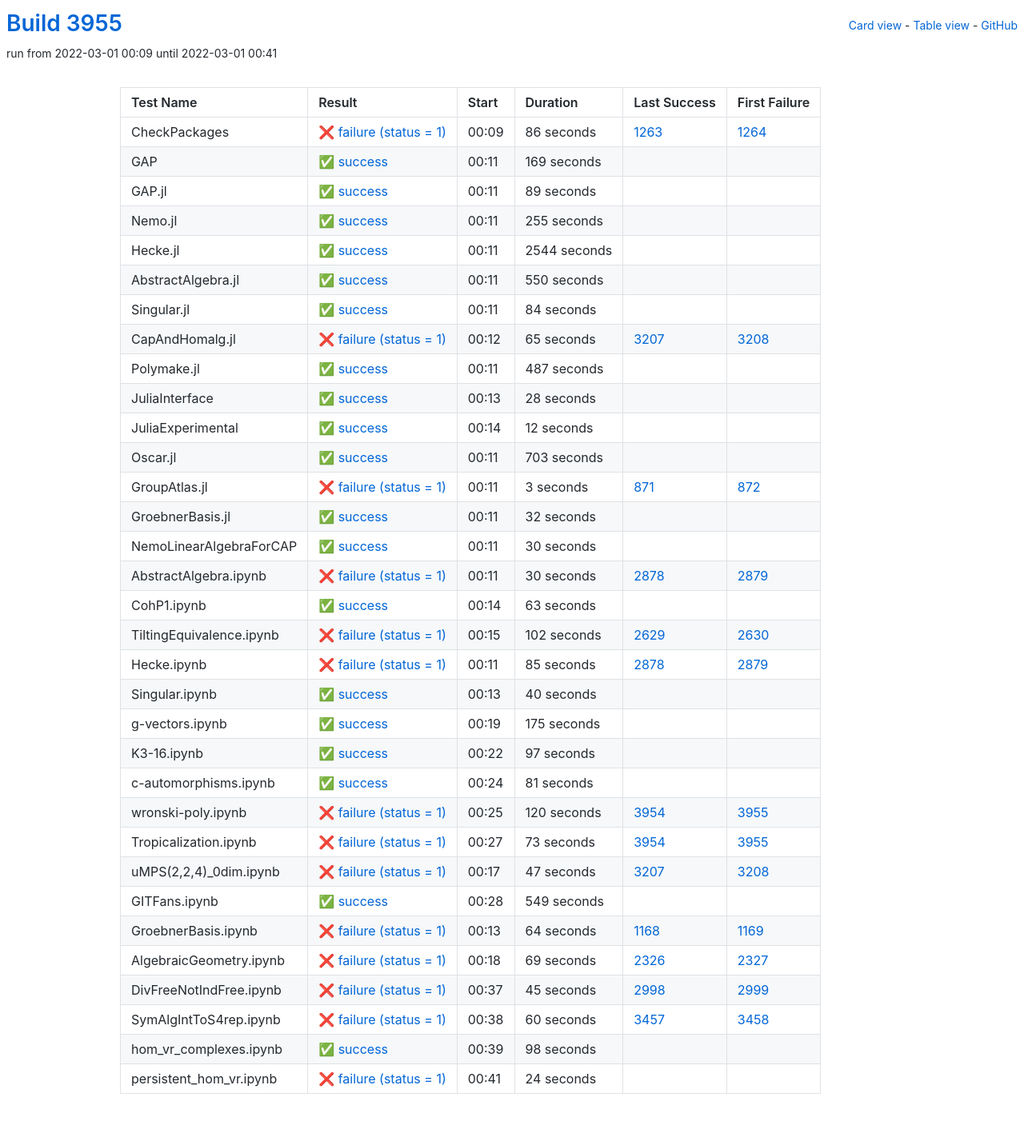
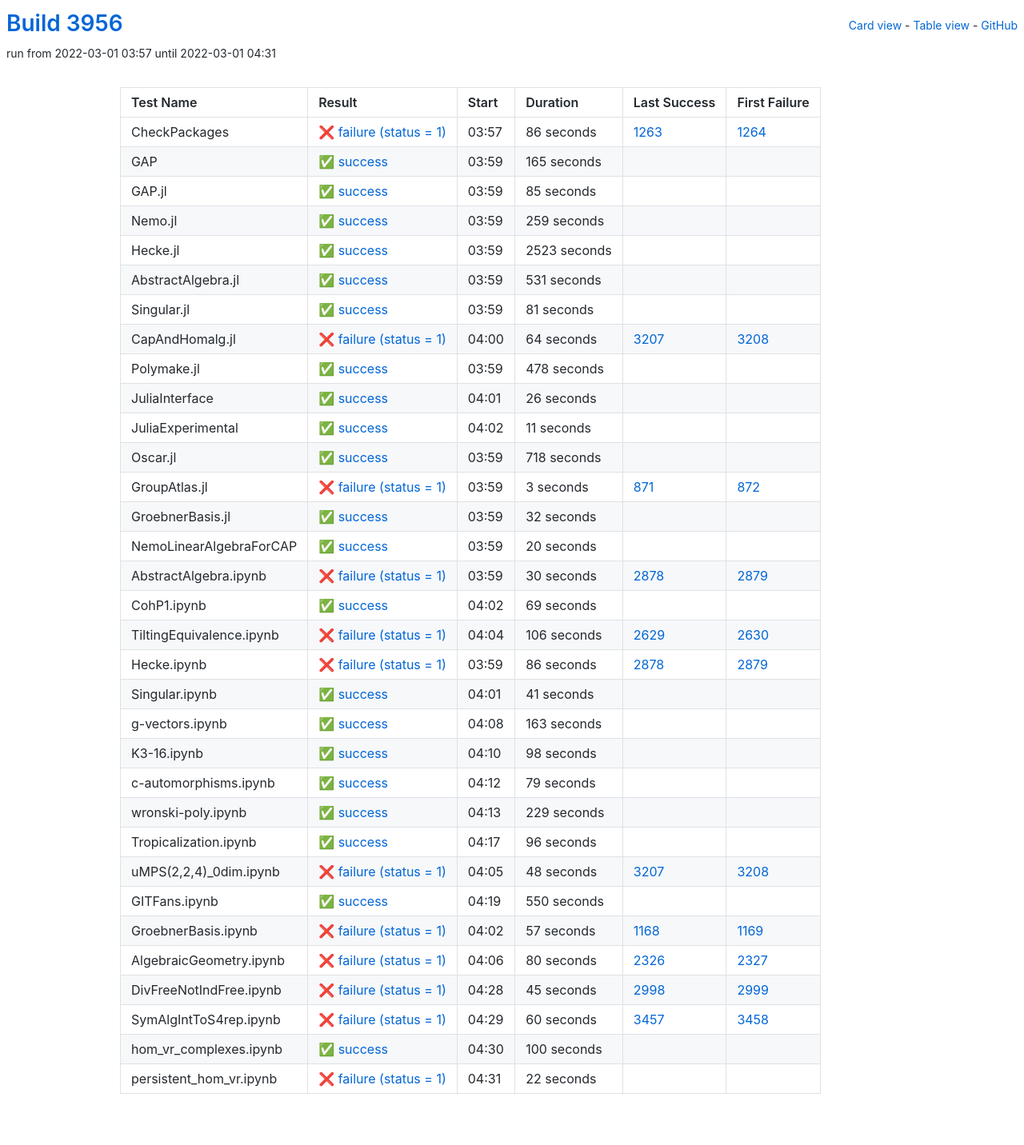
Before and after one commit to oscar-system/oscar-ci-status-stable, a Jekyll site: the page built from table.html, in a window 1280 px wide. Shown: the whole page at 80% size. Built offline with Jekyll 4.4.1, drawn with Linux system fonts in a browser that asks for light colours.

Commit message:
Build #3956

```diff
--- a/_data/ci.yml
+++ b/_data/ci.yml
@@ -1,6 +1,6 @@
 ---
-build: 3955
-build_url: https://oscarci.mathematik.uni-kl.de/job/oscar-stable/3955/
+build: 3956
+build_url: https://oscarci.mathematik.uni-kl.de/job/oscar-stable/3956/
 job: oscar-stable
 organization: oscar-system
 repo: oscar-ci-status-stable
@@ -8,8 +8,8 @@ repourl: https://github.com/oscar-system/oscar-ci-status-stable
 tests:
 - name: CheckPackages
   id: checkpackages
-  log: https://oscarci.mathematik.uni-kl.de/job/oscar-stable/3955/artifact/logs/build-3955/CheckPackages.log
-  start: 2022-03-01 00:09
+  log: https://oscarci.mathematik.uni-kl.de/job/oscar-stable/3956/artifact/logs/build-3956/CheckPackages.log
+  start: 2022-03-01 03:57
   success: false
   exitcode: 1
   status: failure
@@ -20,140 +20,140 @@ tests:
   first_failure_url: https://oscarci.mathematik.uni-kl.de/job/oscar-stable/1264/
 - name: GAP
   id: gap
-  log: https://oscarci.mathematik.uni-kl.de/job/oscar-stable/3955/artifact/logs/build-3955/GAP.log
-  start: 2022-03-01 00:11
+  log: https://oscarci.mathematik.uni-kl.de/job/oscar-stable/3956/artifact/logs/build-3956/GAP.log
+  start: 2022-03-01 03:59
   success: true
   exitcode: 0
   status: success
-  duration: 169
+  duration: 165
   last_success: false
   last_success_url:
   first_failure: false
   first_failure_url:
 - name: GAP.jl
   id: gap-jl
-  log: https://oscarci.mathematik.uni-kl.de/job/oscar-stable/3955/artifact/logs/build-3955/GAP.jl.log
-  start: 2022-03-01 00:11
+  log: https://oscarci.mathematik.uni-kl.de/job/oscar-stable/3956/artifact/logs/build-3956/GAP.jl.log
+  start: 2022-03-01 03:59
   success: true
   exitcode: 0
   status: success
-  duration: 89
+  duration: 85
   last_success: false
   last_success_url:
   first_failure: false
   first_failure_url:
 - name: Nemo.jl
   id: nemo-jl
-  log: https://oscarci.mathematik.uni-kl.de/job/oscar-stable/3955/artifact/logs/build-3955/Nemo.jl.log
-  start: 2022-03-01 00:11
+  log: https://oscarci.mathematik.uni-kl.de/job/oscar-stable/3956/artifact/logs/build-3956/Nemo.jl.log
+  start: 2022-03-01 03:59
   success: true
   exitcode: 0
   status: success
-  duration: 255
+  duration: 259
   last_success: false
   last_success_url:
   first_failure: false
   first_failure_url:
 - name: Hecke.jl
   id: hecke-jl
-  log: https://oscarci.mathematik.uni-kl.de/job/oscar-stable/3955/artifact/logs/build-3955/Hecke.jl.log
-  start: 2022-03-01 00:11
+  log: https://oscarci.mathematik.uni-kl.de/job/oscar-stable/3956/artifact/logs/build-3956/Hecke.jl.log
+  start: 2022-03-01 03:59
   success: true
   exitcode: 0
   status: success
-  duration: 2544
+  duration: 2523
   last_success: false
   last_success_url:
   first_failure: false
   first_failure_url:
 - name: AbstractAlgebra.jl
   id: abstractalgebra-jl
-  log: https://oscarci.mathematik.uni-kl.de/job/oscar-stable/3955/artifact/logs/build-3955/AbstractAlgebra.jl.log
-  start: 2022-03-01 00:11
+  log: https://oscarci.mathematik.uni-kl.de/job/oscar-stable/3956/artifact/logs/build-3956/AbstractAlgebra.jl.log
+  start: 2022-03-01 03:59
   success: true
   exitcode: 0
   status: success
-  duration: 550
+  duration: 531
   last_success: false
   last_success_url:
   first_failure: false
   first_failure_url:
 - name: Singular.jl
   id: singular-jl
-  log: https://oscarci.mathematik.uni-kl.de/job/oscar-stable/3955/artifact/logs/build-3955/Singular.jl.log
-  start: 2022-03-01 00:11
+  log: https://oscarci.mathematik.uni-kl.de/job/oscar-stable/3956/artifact/logs/build-3956/Singular.jl.log
+  start: 2022-03-01 03:59
   success: true
   exitcode: 0
   status: success
-  duration: 84
+  duration: 81
   last_success: false
   last_success_url:
   first_failure: false
   first_failure_url:
 - name: CapAndHomalg.jl
   id: capandhomalg-jl
-  log: https://oscarci.mathematik.uni-kl.de/job/oscar-stable/3955/artifact/logs/build-3955/CapAndHomalg.jl.log
-  start: 2022-03-01 00:12
+  log: https://oscarci.mathematik.uni-kl.de/job/oscar-stable/3956/artifact/logs/build-3956/CapAndHomalg.jl.log
+  start: 2022-03-01 04:00
   success: false
   exitcode: 1
   status: failure
-  duration: 65
+  duration: 64
   last_success: 3207
   last_success_url: https://oscarci.mathematik.uni-kl.de/job/oscar-stable/3207/
   first_failure: 3208
   first_failure_url: https://oscarci.mathematik.uni-kl.de/job/oscar-stable/3208/
 - name: Polymake.jl
   id: polymake-jl
-  log: https://oscarci.mathematik.uni-kl.de/job/oscar-stable/3955/artifact/logs/build-3955/Polymake.jl.log
-  start: 2022-03-01 00:11
+  log: https://oscarci.mathematik.uni-kl.de/job/oscar-stable/3956/artifact/logs/build-3956/Polymake.jl.log
+  start: 2022-03-01 03:59
   success: true
   exitcode: 0
   status: success
-  duration: 487
+  duration: 478
   last_success: false
   last_success_url:
   first_failure: false
   first_failure_url:
 - name: JuliaInterface
   id: juliainterface
-  log: https://oscarci.mathematik.uni-kl.de/job/oscar-stable/3955/artifact/logs/build-3955/JuliaInterface.log
-  start: 2022-03-01 00:13
+  log: https://oscarci.mathematik.uni-kl.de/job/oscar-stable/3956/artifact/logs/build-3956/JuliaInterface.log
+  start: 2022-03-01 04:01
   success: true
   exitcode: 0
   status: success
-  duration: 28
+  duration: 26
   last_success: false
   last_success_url:
   first_failure: false
   first_failure_url:
 - name: JuliaExperimental
   id: juliaexperimental
-  log: https://oscarci.mathematik.uni-kl.de/job/oscar-stable/3955/artifact/logs/build-3955/JuliaExperimental.log
-  start: 2022-03-01 00:14
+  log: https://oscarci.mathematik.uni-kl.de/job/oscar-stable/3956/artifact/logs/build-3956/JuliaExperimental.log
+  start: 2022-03-01 04:02
   success: true
   exitcode: 0
   status: success
-  duration: 12
+  duration: 11
   last_success: false
   last_success_url:
   first_failure: false
   first_failure_url:
 - name: Oscar.jl
   id: oscar-jl
-  log: https://oscarci.mathematik.uni-kl.de/job/oscar-stable/3955/artifact/logs/build-3955/Oscar.jl.log
-  start: 2022-03-01 00:11
+  log: https://oscarci.mathematik.uni-kl.de/job/oscar-stable/3956/artifact/logs/build-3956/Oscar.jl.log
+  start: 2022-03-01 03:59
   success: true
   exitcode: 0
   status: success
-  duration: 703
+  duration: 718
   last_success: false
   last_success_url:
   first_failure: false
   first_failure_url:
 - name: GroupAtlas.jl
   id: groupatlas-jl
-  log: https://oscarci.mathematik.uni-kl.de/job/oscar-stable/3955/artifact/logs/build-3955/GroupAtlas.jl.log
-  start: 2022-03-01 00:11
+  log: https://oscarci.mathematik.uni-kl.de/job/oscar-stable/3956/artifact/logs/build-3956/GroupAtlas.jl.log
+  start: 2022-03-01 03:59
   success: false
   exitcode: 1
   status: failure
@@ -164,8 +164,8 @@ tests:
   first_failure_url: https://oscarci.mathematik.uni-kl.de/job/oscar-stable/872/
 - name: GroebnerBasis.jl
   id: groebnerbasis-jl
-  log: https://oscarci.mathematik.uni-kl.de/job/oscar-stable/3955/artifact/logs/build-3955/GroebnerBasis.jl.log
-  start: 2022-03-01 00:11
+  log: https://oscarci.mathematik.uni-kl.de/job/oscar-stable/3956/artifact/logs/build-3956/GroebnerBasis.jl.log
+  start: 2022-03-01 03:59
   success: true
   exitcode: 0
   status: success
@@ -176,20 +176,20 @@ tests:
   first_failure_url:
 - name: NemoLinearAlgebraForCAP
   id: nemolinearalgebraforcap
-  log: https://oscarci.mathematik.uni-kl.de/job/oscar-stable/3955/artifact/logs/build-3955/NemoLinearAlgebraForCAP.log
-  start: 2022-03-01 00:11
+  log: https://oscarci.mathematik.uni-kl.de/job/oscar-stable/3956/artifact/logs/build-3956/NemoLinearAlgebraForCAP.log
+  start: 2022-03-01 03:59
   success: true
   exitcode: 0
   status: success
-  duration: 30
+  duration: 20
   last_success: false
   last_success_url:
   first_failure: false
   first_failure_url:
 - name: AbstractAlgebra.ipynb
   id: abstractalgebra-ipynb
-  log: https://oscarci.mathematik.uni-kl.de/job/oscar-stable/3955/artifact/logs/build-3955/AbstractAlgebra.ipynb.log
-  start: 2022-03-01 00:11
+  log: https://oscarci.mathematik.uni-kl.de/job/oscar-stable/3956/artifact/logs/build-3956/AbstractAlgebra.ipynb.log
+  start: 2022-03-01 03:59
   success: false
   exitcode: 1
   status: failure
@@ -200,164 +200,164 @@ tests:
   first_failure_url: https://oscarci.mathematik.uni-kl.de/job/oscar-stable/2879/
 - name: CohP1.ipynb
   id: cohp1-ipynb
-  log: https://oscarci.mathematik.uni-kl.de/job/oscar-stable/3955/artifact/logs/build-3955/CohP1.ipynb.log
-  start: 2022-03-01 00:14
+  log: https://oscarci.mathematik.uni-kl.de/job/oscar-stable/3956/artifact/logs/build-3956/CohP1.ipynb.log
+  start: 2022-03-01 04:02
   success: true
   exitcode: 0
   status: success
-  duration: 63
+  duration: 69
   last_success: false
   last_success_url:
   first_failure: false
   first_failure_url:
 - name: TiltingEquivalence.ipynb
   id: tiltingequivalence-ipynb
-  log: https://oscarci.mathematik.uni-kl.de/job/oscar-stable/3955/artifact/logs/build-3955/TiltingEquivalence.ipynb.log
-  start: 2022-03-01 00:15
+  log: https://oscarci.mathematik.uni-kl.de/job/oscar-stable/3956/artifact/logs/build-3956/TiltingEquivalence.ipynb.log
+  start: 2022-03-01 04:04
   success: false
   exitcode: 1
   status: failure
-  duration: 102
+  duration: 106
   last_success: 2629
   last_success_url: https://oscarci.mathematik.uni-kl.de/job/oscar-stable/2629/
   first_failure: 2630
   first_failure_url: https://oscarci.mathematik.uni-kl.de/job/oscar-stable/2630/
 - name: Hecke.ipynb
   id: hecke-ipynb
-  log: https://oscarci.mathematik.uni-kl.de/job/oscar-stable/3955/artifact/logs/build-3955/Hecke.ipynb.log
-  start: 2022-03-01 00:11
+  log: https://oscarci.mathematik.uni-kl.de/job/oscar-stable/3956/artifact/logs/build-3956/Hecke.ipynb.log
+  start: 2022-03-01 03:59
   success: false
   exitcode: 1
   status: failure
-  duration: 85
+  duration: 86
   last_success: 2878
   last_success_url: https://oscarci.mathematik.uni-kl.de/job/oscar-stable/2878/
   first_failure: 2879
   first_failure_url: https://oscarci.mathematik.uni-kl.de/job/oscar-stable/2879/
 - name: Singular.ipynb
   id: singular-ipynb
-  log: https://oscarci.mathematik.uni-kl.de/job/oscar-stable/3955/artifact/logs/build-3955/Singular.ipynb.log
-  start: 2022-03-01 00:13
+  log: https://oscarci.mathematik.uni-kl.de/job/oscar-stable/3956/artifact/logs/build-3956/Singular.ipynb.log
+  start: 2022-03-01 04:01
   success: true
   exitcode: 0
   status: success
-  duration: 40
+  duration: 41
   last_success: false
   last_success_url:
   first_failure: false
   first_failure_url:
 - name: g-vectors.ipynb
   id: g-vectors-ipynb
-  log: https://oscarci.mathematik.uni-kl.de/job/oscar-stable/3955/artifact/logs/build-3955/g-vectors.ipynb.log
-  start: 2022-03-01 00:19
+  log: https://oscarci.mathematik.uni-kl.de/job/oscar-stable/3956/artifact/logs/build-3956/g-vectors.ipynb.log
+  start: 2022-03-01 04:08
   success: true
   exitcode: 0
   status: success
-  duration: 175
+  duration: 163
   last_success: false
   last_success_url:
   first_failure: false
   first_failure_url:
 - name: K3-16.ipynb
   id: k3-16-ipynb
-  log: https://oscarci.mathematik.uni-kl.de/job/oscar-stable/3955/artifact/logs/build-3955/K3-16.ipynb.log
-  start: 2022-03-01 00:22
+  log: https://oscarci.mathematik.uni-kl.de/job/oscar-stable/3956/artifact/logs/build-3956/K3-16.ipynb.log
+  start: 2022-03-01 04:10
   success: true
   exitcode: 0
   status: success
-  duration: 97
+  duration: 98
   last_success: false
   last_success_url:
   first_failure: false
   first_failure_url:
 - name: c-automorphisms.ipynb
   id: c-automorphisms-ipynb
-  log: https://oscarci.mathematik.uni-kl.de/job/oscar-stable/3955/artifact/logs/build-3955/c-automorphisms.ipynb.log
-  start: 2022-03-01 00:24
+  log: https://oscarci.mathematik.uni-kl.de/job/oscar-stable/3956/artifact/logs/build-3956/c-automorphisms.ipynb.log
+  start: 2022-03-01 04:12
   success: true
   exitcode: 0
   status: success
-  duration: 81
+  duration: 79
   last_success: false
   last_success_url:
   first_failure: false
   first_failure_url:
 - name: wronski-poly.ipynb
   id: wronski-poly-ipynb
-  log: https://oscarci.mathematik.uni-kl.de/job/oscar-stable/3955/artifact/logs/build-3955/wronski-poly.ipynb.log
-  start: 2022-03-01 00:25
+  log: https://oscarci.mathematik.uni-kl.de/job/oscar-stable/3956/artifact/logs/build-3956/wronski-poly.ipynb.log
+  start: 2022-03-01 04:13
+  success: true
+  exitcode: 0
+  status: success
+  duration: 229
+  last_success: false
+  last_success_url:
+  first_failure: false
+  first_failure_url:
+- name: Tropicalization.ipynb
+  id: tropicalization-ipynb
+  log: https://oscarci.mathematik.uni-kl.de/job/oscar-stable/3956/artifact/logs/build-3956/Tropicalization.ipynb.log
+  start: 2022-03-01 04:17
+  success: true
+  exitcode: 0
+  status: success
+  duration: 96
+  last_success: false
+  last_success_url:
+  first_failure: false
+  first_failure_url:
+- name: uMPS(2,2,4)_0dim.ipynb
+  id: umps-2-2-4-0dim-ipynb
+  log: https://oscarci.mathematik.uni-kl.de/job/oscar-stable/3956/artifact/logs/build-3956/uMPS-2-2-4-_0dim.ipynb.log
+  start: 2022-03-01 04:05
   success: false
   exitcode: 1
   status: failure
-  duration: 120
-  last_success: 3954
-  last_success_url: https://oscarci.mathematik.uni-kl.de/job/oscar-stable/3954/
-  first_failure: 3955
-  first_failure_url: https://oscarci.mathematik.uni-kl.de/job/oscar-stable/3955/
-- name: Tropicalization.ipynb
-  id: tropicalization-ipynb
-  log: https://oscarci.mathematik.uni-kl.de/job/oscar-stable/3955/artifact/logs/build-3955/Tropicalization.ipynb.log
-  start: 2022-03-01 00:27
-  success: false
-  exitcode: 1
-  status: failure
-  duration: 73
-  last_success: 3954
-  last_success_url: https://oscarci.mathematik.uni-kl.de/job/oscar-stable/3954/
-  first_failure: 3955
-  first_failure_url: https://oscarci.mathematik.uni-kl.de/job/oscar-stable/3955/
-- name: uMPS(2,2,4)_0dim.ipynb
-  id: umps-2-2-4-0dim-ipynb
-  log: https://oscarci.mathematik.uni-kl.de/job/oscar-stable/3955/artifact/logs/build-3955/uMPS-2-2-4-_0dim.ipynb.log
-  start: 2022-03-01 00:17
-  success: false
-  exitcode: 1
-  status: failure
-  duration: 47
+  duration: 48
   last_success: 3207
   last_success_url: https://oscarci.mathematik.uni-kl.de/job/oscar-stable/3207/
   first_failure: 3208
   first_failure_url: https://oscarci.mathematik.uni-kl.de/job/oscar-stable/3208/
 - name: GITFans.ipynb
   id: gitfans-ipynb
-  log: https://oscarci.mathematik.uni-kl.de/job/oscar-stable/3955/artifact/logs/build-3955/GITFans.ipynb.log
-  start: 2022-03-01 00:28
+  log: https://oscarci.mathematik.uni-kl.de/job/oscar-stable/3956/artifact/logs/build-3956/GITFans.ipynb.log
+  start: 2022-03-01 04:19
   success: true
   exitcode: 0
   status: success
-  duration: 549
+  duration: 550
   last_success: false
   last_success_url:
   first_failure: false
   first_failure_url:
 - name: GroebnerBasis.ipynb
   id: groebnerbasis-ipynb
-  log: https://oscarci.mathematik.uni-kl.de/job/oscar-stable/3955/artifact/logs/build-3955/GroebnerBasis.ipynb.log
-  start: 2022-03-01 00:13
+  log: https://oscarci.mathematik.uni-kl.de/job/oscar-stable/3956/artifact/logs/build-3956/GroebnerBasis.ipynb.log
+  start: 2022-03-01 04:02
   success: false
   exitcode: 1
   status: failure
-  duration: 64
+  duration: 57
   last_success: 1168
   last_success_url: https://oscarci.mathematik.uni-kl.de/job/oscar-stable/1168/
   first_failure: 1169
   first_failure_url: https://oscarci.mathematik.uni-kl.de/job/oscar-stable/1169/
 - name: AlgebraicGeometry.ipynb
   id: algebraicgeometry-ipynb
-  log: https://oscarci.mathematik.uni-kl.de/job/oscar-stable/3955/artifact/logs/build-3955/AlgebraicGeometry.ipynb.log
-  start: 2022-03-01 00:18
+  log: https://oscarci.mathematik.uni-kl.de/job/oscar-stable/3956/artifact/logs/build-3956/AlgebraicGeometry.ipynb.log
+  start: 2022-03-01 04:06
   success: false
   exitcode: 1
   status: failure
-  duration: 69
+  duration: 80
   last_success: 2326
   last_success_url: https://oscarci.mathematik.uni-kl.de/job/oscar-stable/2326/
   first_failure: 2327
   first_failure_url: https://oscarci.mathematik.uni-kl.de/job/oscar-stable/2327/
 - name: DivFreeNotIndFree.ipynb
   id: divfreenotindfree-ipynb
-  log: https://oscarci.mathematik.uni-kl.de/job/oscar-stable/3955/artifact/logs/build-3955/DivFreeNotIndFree.ipynb.log
-  start: 2022-03-01 00:37
+  log: https://oscarci.mathematik.uni-kl.de/job/oscar-stable/3956/artifact/logs/build-3956/DivFreeNotIndFree.ipynb.log
+  start: 2022-03-01 04:28
   success: false
   exitcode: 1
   status: failure
@@ -368,8 +368,8 @@ tests:
   first_failure_url: https://oscarci.mathematik.uni-kl.de/job/oscar-stable/2999/
 - name: SymAlgIntToS4rep.ipynb
   id: symalginttos4rep-ipynb
-  log: https://oscarci.mathematik.uni-kl.de/job/oscar-stable/3955/artifact/logs/build-3955/SymAlgIntToS4rep.ipynb.log
-  start: 2022-03-01 00:38
+  log: https://oscarci.mathematik.uni-kl.de/job/oscar-stable/3956/artifact/logs/build-3956/SymAlgIntToS4rep.ipynb.log
+  start: 2022-03-01 04:29
   success: false
   exitcode: 1
   status: failure
@@ -380,24 +380,24 @@ tests:
   first_failure_url: https://oscarci.mathematik.uni-kl.de/job/oscar-stable/3458/
 - name: hom_vr_complexes.ipynb
   id: hom-vr-complexes-ipynb
-  log: https://oscarci.mathematik.uni-kl.de/job/oscar-stable/3955/artifact/logs/build-3955/hom_vr_complexes.ipynb.log
-  start: 2022-03-01 00:39
+  log: https://oscarci.mathematik.uni-kl.de/job/oscar-stable/3956/artifact/logs/build-3956/hom_vr_complexes.ipynb.log
+  start: 2022-03-01 04:30
   success: true
   exitcode: 0
   status: success
-  duration: 98
+  duration: 100
   last_success: false
   last_success_url:
   first_failure: false
   first_failure_url:
 - name: persistent_hom_vr.ipynb
   id: persistent-hom-vr-ipynb
-  log: https://oscarci.mathematik.uni-kl.de/job/oscar-stable/3955/artifact/logs/build-3955/persistent_hom_vr.ipynb.log
-  start: 2022-03-01 00:41
+  log: https://oscarci.mathematik.uni-kl.de/job/oscar-stable/3956/artifact/logs/build-3956/persistent_hom_vr.ipynb.log
+  start: 2022-03-01 04:31
   success: false
   exitcode: 1
   status: failure
-  duration: 24
+  duration: 22
   last_success: false
   last_success_url:
   first_failure: false
```
Also changed, not shown: README.md.
